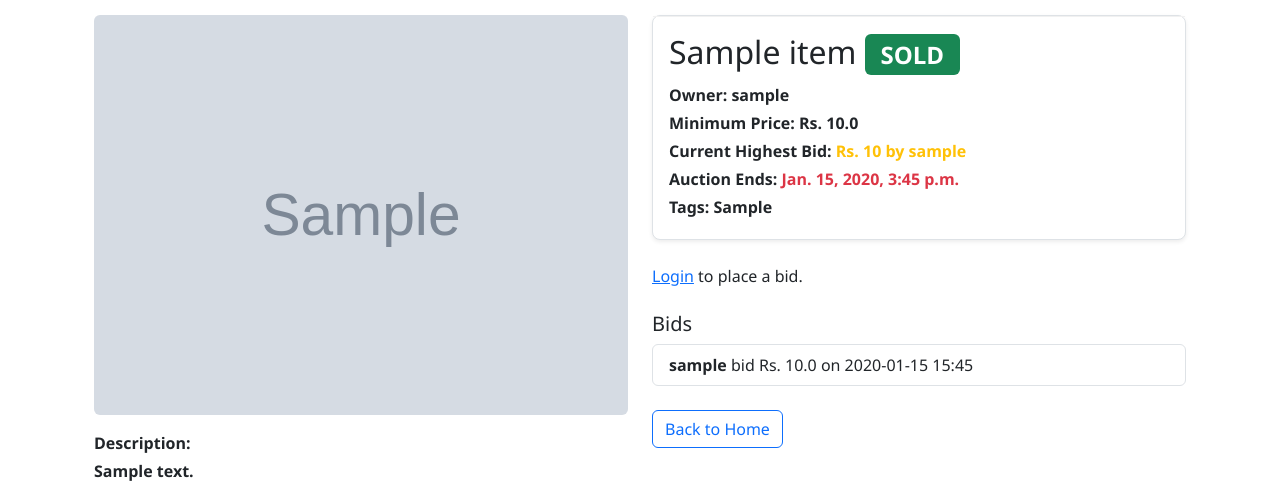
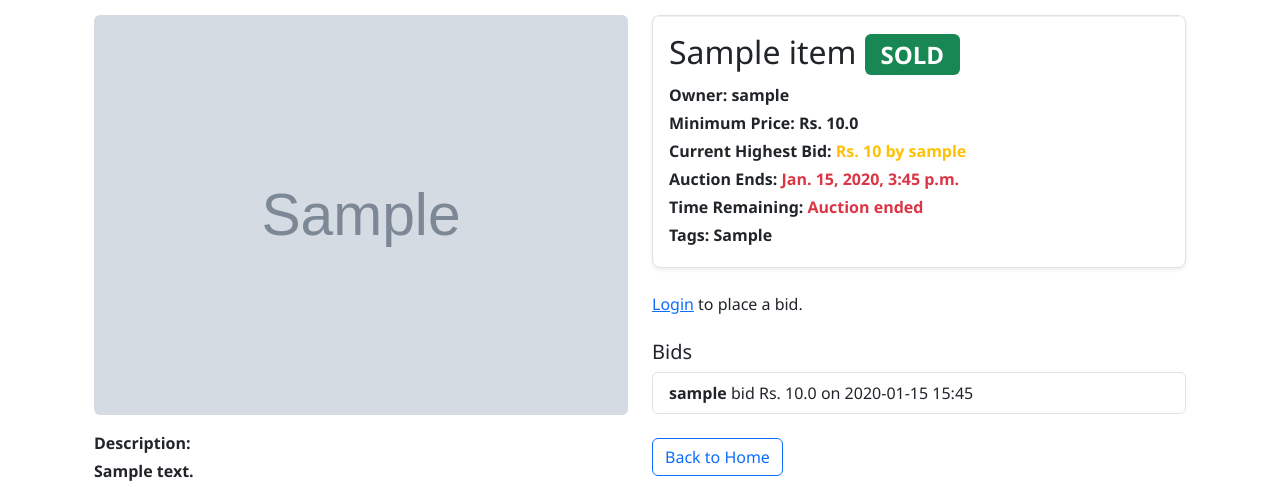
Before and after one commit to Namrata023/onlineauction, a Django app: page /product/1/ in a window 1280 px wide. Shown: the part 367-854 px from the top of the page. Run offline with Django 5.2, Linux system fonts and the light colour scheme; tables that the repository leaves empty hold one stand-in row (values such as "Sample post"); grey boxes marked "Sample" are stand-in pictures.

Commit message:
(add): time remaining on product template and related changes

```diff
--- a/myapp/models.py
+++ b/myapp/models.py
@@ -47,6 +47,42 @@ class Item(models.Model):
 
     def __str__(self):
         return self.name
+
+    def get_time_remaining(self):
+        """Calculate time remaining until auction ends"""
+        if not self.end_time:
+            return None
+
+        now = timezone.now()
+        if now >= self.end_time:
+            return "Auction ended"
+
+        time_diff = self.end_time - now
+        days = time_diff.days
+        hours, remainder = divmod(time_diff.seconds, 3600)
+        minutes, seconds = divmod(remainder, 60)
+
+        parts = []
+        if days > 0:
+            parts.append(f"{days} d")
+        if hours > 0:
+            parts.append(f"{hours} h")
+        if minutes > 0:
+            parts.append(f"{minutes} m")
+        if seconds > 0:
+            parts.append(f"{seconds} s")
+
+        if not parts:
+            return "0 s"
+
+        return " ".join(parts)
+
+    def is_auction_expired(self):
+        """Check if auction has expired"""
+        if not self.end_time:
+            return False
+        return timezone.now() >= self.end_time
+
 class ItemImage(models.Model):
     item = models.ForeignKey(Item, on_delete=models.CASCADE, related_name='images')
     image = models.ImageField(upload_to='images/')
--- a/myapp/templates/product.html
+++ b/myapp/templates/product.html
@@ -2,6 +2,23 @@
 {% load static %}
 
 {% block content %}
+<style>
+  .time-critical {
+    animation: pulse 1.5s infinite;
+  }
+
+  @keyframes pulse {
+    0% { opacity: 1; }
+    50% { opacity: 0.6; }
+    100% { opacity: 1; }
+  }
+
+  .time-warning {
+    font-weight: bold;
+    text-shadow: 1px 1px 2px rgba(0,0,0,0.1);
+  }
+</style>
+
 <div class="container mt-5">
   <div class="row g-4">
     <!-- Item Image Carousel -->
@@ -50,6 +67,15 @@
           <p class="text-dark fw-semibold mb-1"><strong>Current Highest Bid:</strong> <span id="latest-bid" class="text-warning">Loading...</span></p>
           {% if item.end_time %}
             <p class="text-dark fw-semibold mb-1"><strong>Auction Ends:</strong> <span class="text-danger">{{ item.end_time }}</span></p>
+            <p class="text-dark fw-semibold mb-1"><strong>Time Remaining:</strong>
+              <span id="time-remaining" class="fw-bold">
+                {% if time_remaining == "Auction ended" %}
+                  <span class="text-danger">{{ time_remaining }}</span>
+                {% else %}
+                  <span class="text-primary">{{ time_remaining }}</span>
+                {% endif %}
+              </span>
+            </p>
           {% endif %}
           <p class="text-dark fw-semibold mb-1"><strong>Tags:</strong> <span class="mb-1 text-dark fw-semibold">{{ item.tags }}</span></p>
         </div>
@@ -188,7 +214,7 @@
   </div>
 </div>
 
-<!-- JavaScript: Live Bid Fetch + Bid Confirm -->
+<!-- JavaScript: Live Bid Fetch + Time Remaining + Bid Confirm -->
 <script>
   function fetchLatestBid() {
     fetch("/get-latest-bid/{{ item.id }}/")
@@ -201,11 +227,87 @@
       });
   }
 
+  function fetchTimeRemaining() {
+    fetch("/get-time-remaining/{{ item.id }}/")
+      .then(response => response.json())
+      .then(data => {
+        const timeRemainingElement = document.getElementById("time-remaining");
+        if (timeRemainingElement) {
+          if (data.is_expired || data.time_remaining === "Auction ended") {
+            timeRemainingElement.innerHTML = '<span class="text-danger">Auction ended</span>';
+            // Optionally reload the page when auction ends to show winner section
+            if (!document.querySelector('.alert-warning')) {
+              location.reload();
+            }
+          } else {
+            // Add urgency styling based on time remaining
+            let className = "text-primary";
+            let extraClass = "";
+            let timeStr = data.time_remaining;
+
+            // Check if time is critical (less than 1 hour)
+            if (timeStr.includes("h") && !timeStr.includes("d")) {
+              const hourMatch = timeStr.match(/(\d+)\s*h/);
+              if (hourMatch && parseInt(hourMatch[1]) <= 1) {
+                className = "text-warning time-warning";
+              }
+            }
+
+            // Check if time is very critical (less than 30 minutes)
+            if (!timeStr.includes("d") && !timeStr.includes("h")) {
+              const minMatch = timeStr.match(/(\d+)\s*m/);
+              if (minMatch && parseInt(minMatch[1]) <= 30) {
+                className = "text-danger time-warning";
+                extraClass = "time-critical";
+              }
+            }
+
+            // Check if time is extremely critical (less than 2 minutes or only seconds)
+            if (!timeStr.includes("d") && !timeStr.includes("h")) {
+              const minMatch = timeStr.match(/(\d+)\s*m/);
+              if (minMatch && parseInt(minMatch[1]) < 2) {
+                className = "text-danger time-warning";
+                extraClass = "time-critical";
+                timeStr += " ⚠️";
+              } else if (!timeStr.includes("m") && timeStr.includes("s")) {
+                // Only seconds remaining
+                className = "text-danger time-warning";
+                extraClass = "time-critical";
+                timeStr += " ⚠️";
+              }
+            }
+
+            // Handle case when only seconds are left
+            if (timeStr === "0 s") {
+              className = "text-danger time-warning";
+              extraClass = "time-critical";
+              timeStr = "Ending soon ⚠️";
+            }
+
+            timeRemainingElement.innerHTML = '<span class="' + className + ' fw-bold ' + extraClass + '">' + timeStr + '</span>';
+          }
+        }
+      })
+      .catch(error => {
+        console.error('Error fetching time remaining:', error);
+      });
+  }
+
+  function updateData() {
+    fetchLatestBid();
+    fetchTimeRemaining();
+  }
+
   function confirmBid() {
     return confirm("⚠️ Are you sure you want to place this bid?\nYou cannot cancel or undo your bid.\nIf you win, payment is required.");
   }
 
+  // Update every 5 seconds for bids and every 5 seconds for time remaining (since we show seconds)
   setInterval(fetchLatestBid, 5000);
+  setInterval(fetchTimeRemaining, 5000);
+
+  // Initial load
   fetchLatestBid();
+  fetchTimeRemaining();
 </script>
 {% endblock %}
--- a/myapp/urls.py
+++ b/myapp/urls.py
@@ -28,5 +28,6 @@ urlpatterns = [
     path('reset-password/', request_reset_otp_view, name='request_reset_otp'),
     path('verify-reset-otp/', verify_reset_otp_view, name='verify_reset_otp'),
     path('set-new-password/', set_new_password_view, name='set_new_password'),
+    path('get-time-remaining/<int:item_id>/', get_time_remaining, name='get_time_remaining'),
 
 ]
--- a/myapp/views.py
+++ b/myapp/views.py
@@ -6,13 +6,14 @@ from .models import *
 from .forms import ItemForm, BidForm, FeedbackForm, UserCreationForm, ItemImageFormSet
 from django.contrib.auth import authenticate, login,logout, get_user_model
 from collections import namedtuple
-from django.http import HttpResponseForbidden, HttpResponse
+from django.http import HttpResponseForbidden, HttpResponse, JsonResponse
 from django.contrib import messages
 from django.db.models import Q
 from django.utils import timezone
 from .utils import get_similar_items, get_user_based_recommendations
 from django.core.paginator import Paginator
 import random
+import requests
 
 User = get_user_model()
 
@@ -227,7 +228,8 @@ def product(request,id):
         'winner': winner,
         'is_winner': is_winner,
         'payment': payment,
-        'now': timezone.now()
+        'now': timezone.now(),
+        'time_remaining': item.get_time_remaining(),
     })
 @login_required
 def edit_item(request, id):
@@ -334,7 +336,6 @@ def notify_auction_winner(item):
     send_mail(subject, message, settings.EMAIL_HOST_USER, [winning_bid.user.email])
     return HttpResponse(f"Winner notification sent to {user.username}.")
 
-from django.http import JsonResponse
 def get_latest_bid(request, id):
     latest_bid = Bid.objects.filter(item_id=id).order_by('-bid_price').first()
     if latest_bid:
@@ -345,7 +346,6 @@ def get_latest_bid(request, id):
     else:        return JsonResponse({'amount': 'No bids yet', 'bidder': '-'})
 
 # Khalti Payment Views
-import requests
 
 @login_required
 def initiate_payment(request, item_id):
@@ -581,3 +581,18 @@ def set_new_password_view(request):
         else:
             messages.error(request, "Passwords do not match.")
     return render(request, 'reset_password.html', {'mode': 'set_password'})
+
+def get_time_remaining(request, item_id):
+    """AJAX endpoint to get time remaining for an item"""
+    try:
+        item = Item.objects.get(id=item_id)
+        time_remaining = item.get_time_remaining()
+        is_expired = item.is_auction_expired()
+
+        return JsonResponse({
+            'time_remaining': time_remaining,
+            'is_expired': is_expired,
+            'end_time_timestamp': item.end_time.timestamp() if item.end_time else None
+        })
+    except Item.DoesNotExist:
+        return JsonResponse({'error': 'Item not found'}, status=404)
```
